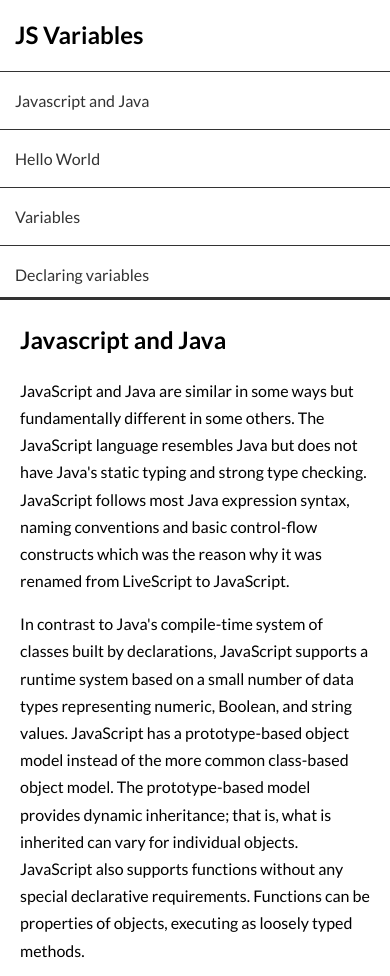
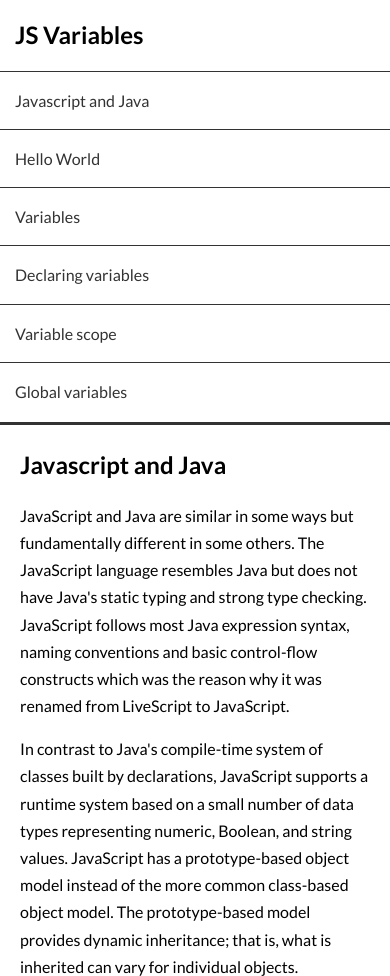
Before and after one commit to ngegi-git/fcc-technical-documentation-page, a plain HTML site: page index.html in a window 390 px wide. Shown: the top 976 px of the page. Drawn offline with Linux system fonts and the light colour scheme.

Commit message:
ubah tinggi nav di css

```diff
--- a/style.css
+++ b/style.css
@@ -55,7 +55,7 @@ code pre {
   nav {
     border-bottom: 3px solid #333;
     overflow-y: scroll;
-    height: 300px;
+    height: 425px;
   }
 
   main {
```
